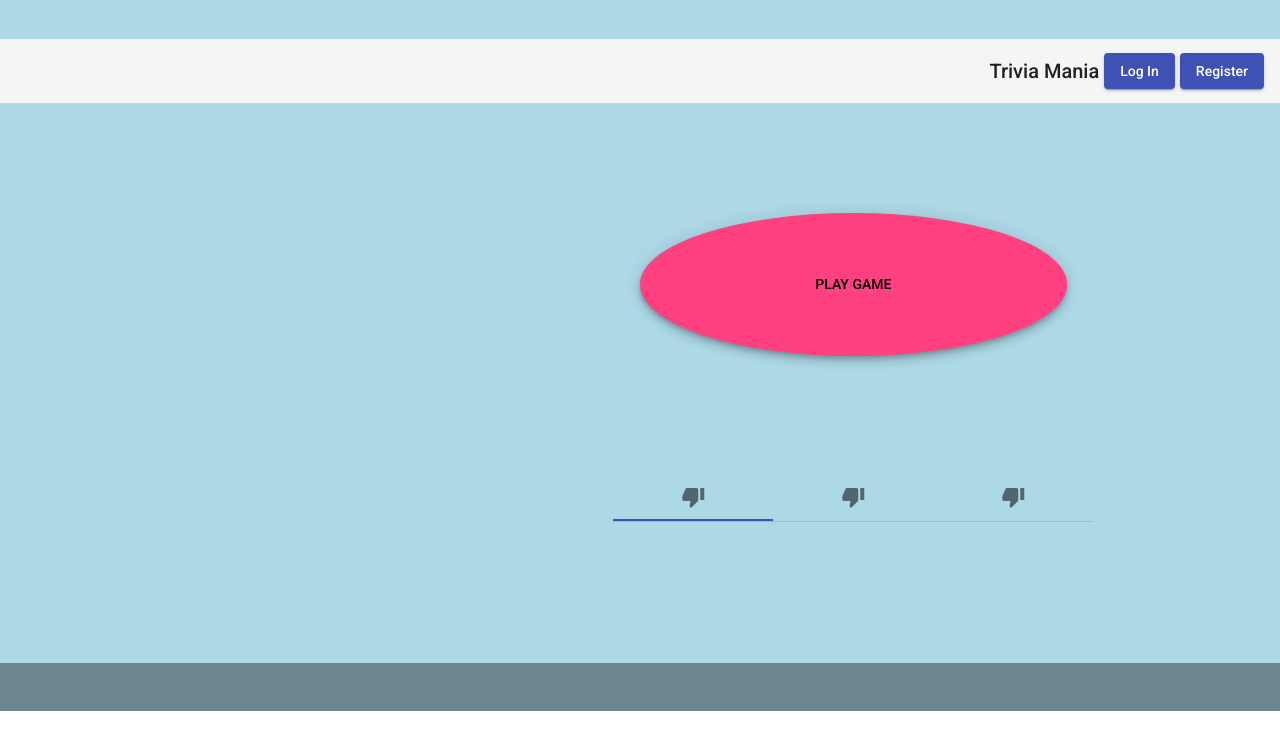
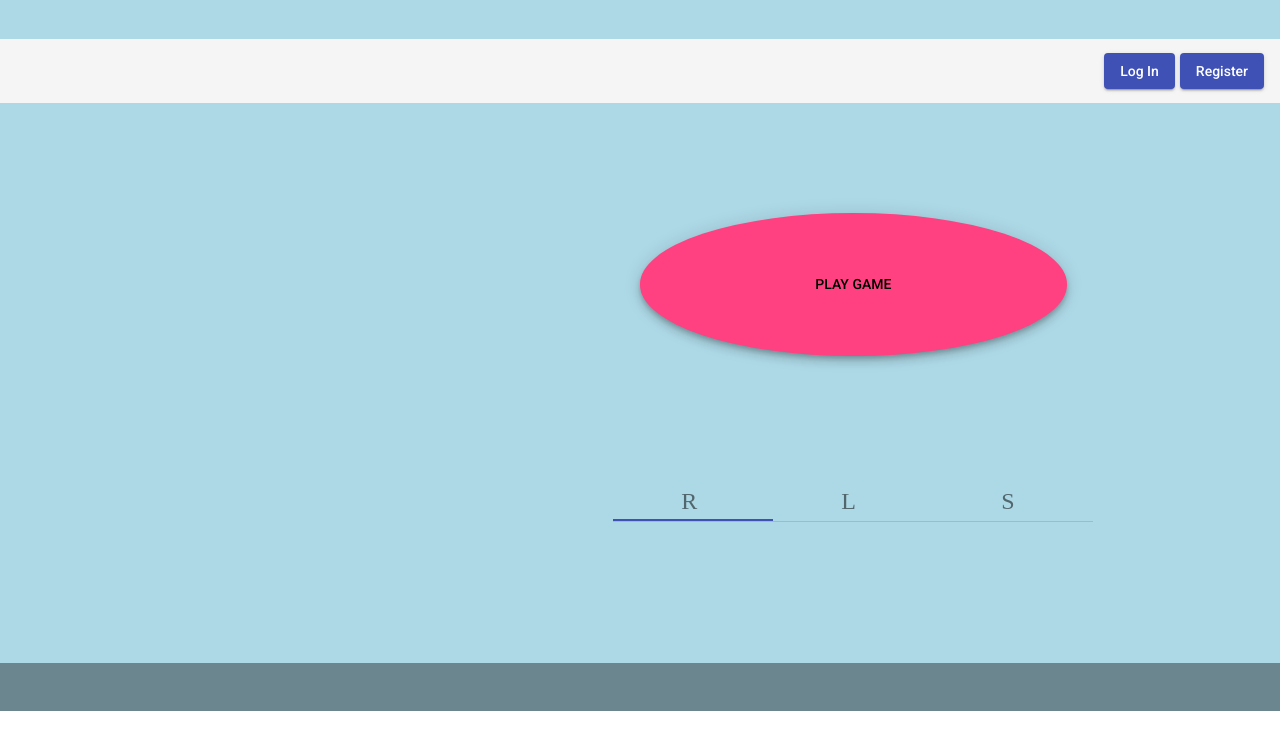
Before and after one commit to palyfight/trivia-mania, an Angular app: page / in a window 1280 px wide. Shown: the top 750 px of the page. Built offline with nearby package versions, Linux system fonts and the light colour scheme.

Commit message:
creation du component menu

```diff
--- a/src/app/Components/home-page/home-page.component.html
+++ b/src/app/Components/home-page/home-page.component.html
@@ -3,7 +3,11 @@
 <!--Espace du haut : header + navbar -->
   <mat-grid-tile colspan="3">
     <mat-toolbar>
-      <span><h3> {{title}} </h3></span>
+      <span>
+        <ng-template mat-tab-label>
+          <img src="src\assets\img\TriviaManiaLogo.jpg" alt="logo de Trivia Mania">
+        </ng-template>
+      </span>
       <span><a mat-raised-button color="primary">Log In</a></span>
       <span><a mat-raised-button color="primary">Register</a></span>
     </mat-toolbar>
--- a/src/app/Components/menu/menu.component.html
+++ b/src/app/Components/menu/menu.component.html
@@ -1,16 +1,7 @@
 <mat-tab-group>
-    <mat-tab>
+    <mat-tab *ngFor="let option of optionList">
       <ng-template mat-tab-label>
-        <mat-icon>thumb_down</mat-icon>
+        <mat-icon>{{ option.name }}</mat-icon>
       </ng-template>
     </mat-tab>
-    <mat-tab>
-      <ng-template mat-tab-label>
-        <mat-icon>thumb_down</mat-icon>
-      </ng-template>
-    </mat-tab>
-    <mat-tab>
-      <ng-template mat-tab-label>
-        <mat-icon>thumb_down</mat-icon>
-      </ng-template>
-</mat-tab>
+</mat-tab-group>
--- a/src/app/Components/menu/menu.component.ts
+++ b/src/app/Components/menu/menu.component.ts
@@ -7,6 +7,18 @@ import { Component, OnInit } from '@angular/core';
 })
 export class MenuComponent implements OnInit {
 
+   optionList = [
+    { name: 'Rules',
+      clicked: false
+    },
+    { name: 'LeaderBoard',
+      clicked: false
+    },
+    { name: 'Settings',
+      clicked: false
+    }
+  ]
+
   constructor() { }
 
   ngOnInit(): void {
```
